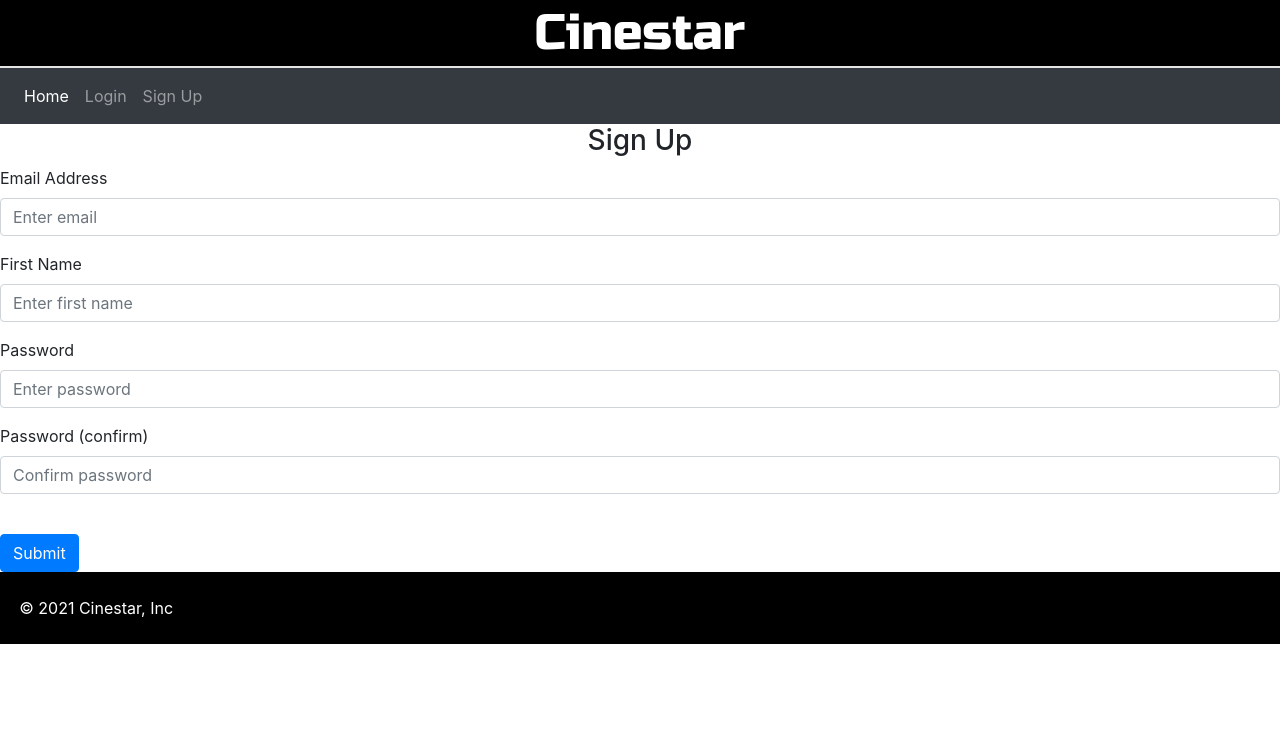
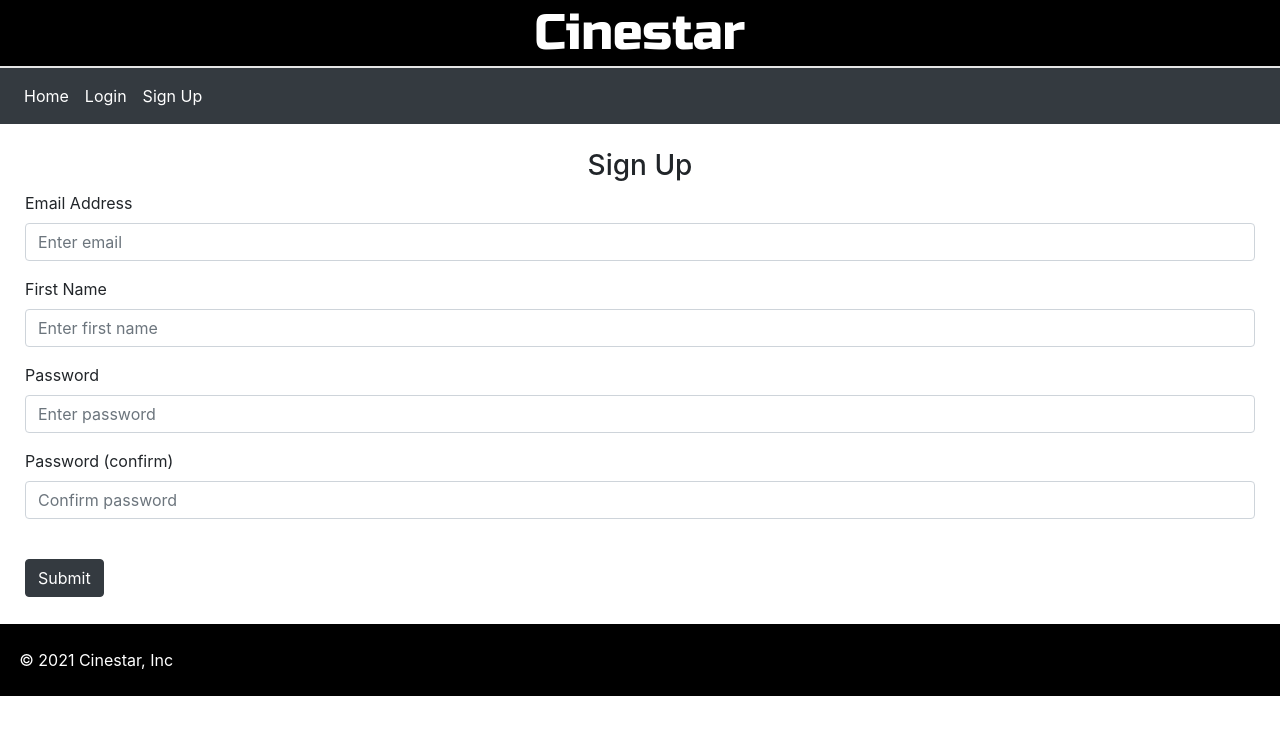
Before and after one commit to SiboraBaboci/cinema-theater, a Flask app: page /sign-up in a window 1280 px wide. Shown: the top 735 px of the page. Run offline with Flask 2, Linux system fonts and the light colour scheme; some libraries are stand-ins or nearby versions.

Commit message:
changed button color and margins

```diff
--- a/website/static/stylesheets/style.css
+++ b/website/static/stylesheets/style.css
@@ -28,6 +28,14 @@
     }
 
     #logout{
+        color: white;
+    }
+
+    #login{
+        color: white;
+    }
+
+    #signUp{
         color: white;
     }
 
@@ -108,6 +116,7 @@
     width: 95%;
 }
 
+/**********customer**********/
 .movie_not_available{
     margin: 25px;
 }
@@ -122,8 +131,11 @@
     width: 95%;
 }
 
-
-
+/**********login**********/
+.login_logout_form{
+    height: 450px;
+    margin: 25px;
+}
 
 
 
--- a/website/template/base.html
+++ b/website/template/base.html
@@ -72,7 +72,7 @@
 
     <div>{% block content %} {% endblock %}</div>
 
-    <footer id="base_footer_style" class="footer mt-auto py-3">
+    <footer id="base_footer_style" class="footer py-3"> <!-- mt-auto  -->
       <div class="base_terms">
         © 2021 Cinestar, Inc
       </div>
--- a/website/template/login.html
+++ b/website/template/login.html
@@ -1,6 +1,6 @@
 {% extends "base.html" %} {% block title %}Login{% endblock %} {% block content
     %}
-    <form method="POST">
+    <form class="login_logout_form" method="POST">
       <h3 align="center">Login</h3>
       <div class="form-group">
         <label for="email">Email Address</label>
@@ -23,6 +23,6 @@
         />
       </div>
       <br />
-      <button type="submit" class="btn btn-primary">Login</button>
+      <button type="submit" class="btn btn-dark">Login</button>
     </form>
     {% endblock %}
--- a/website/template/movie_view.html
+++ b/website/template/movie_view.html
@@ -50,7 +50,7 @@
               <div class="input-group mb-3 w-75" method='POST'>
                 <input type="number" min="1" max="{{projection.screen_capacity}}" class="form-control" placeholder="Number of seats" id="no_seats" name="no_seats">
                 <div class="input-group-append">
-                  <button class="btn btn-primary"  type="submit">Make reservation</button>
+                  <button class="btn btn-dark"  type="submit">Make reservation</button>
                 </div>
               </div>
             </form>
@@ -98,7 +98,7 @@
             <div class="input-group mb-3 w-75" method='POST'>
               <input type="number" min="1" max="{{projection.screen_capacity}}" class="form-control" placeholder="Number of seats" id="no_seats" name="no_seats">
               <div class="input-group-append">
-                <button class="btn btn-primary" type="submit">Make reservation</button>
+                <button class="btn btn-dark" type="submit">Make reservation</button>
               </div>
             </div>
           </form>
--- a/website/template/sign_up.html
+++ b/website/template/sign_up.html
@@ -1,7 +1,7 @@
 {% extends "base.html" %} {% block title %}Sign Up{% endblock %}
 
 {% block content %}
-<form method="POST">
+<form class="login_logout_form" method="POST">
     <h3 align="center">Sign Up</h3>
     <div class="form-group">
         <label for="email">Email Address</label>
@@ -44,7 +44,7 @@
         />
     </div>
     <br />
-    <button type="submit" class="btn btn-primary">Submit</button>
+    <button type="submit" class="btn btn-dark">Submit</button>
 </form>
 
 {% endblock %}
```
